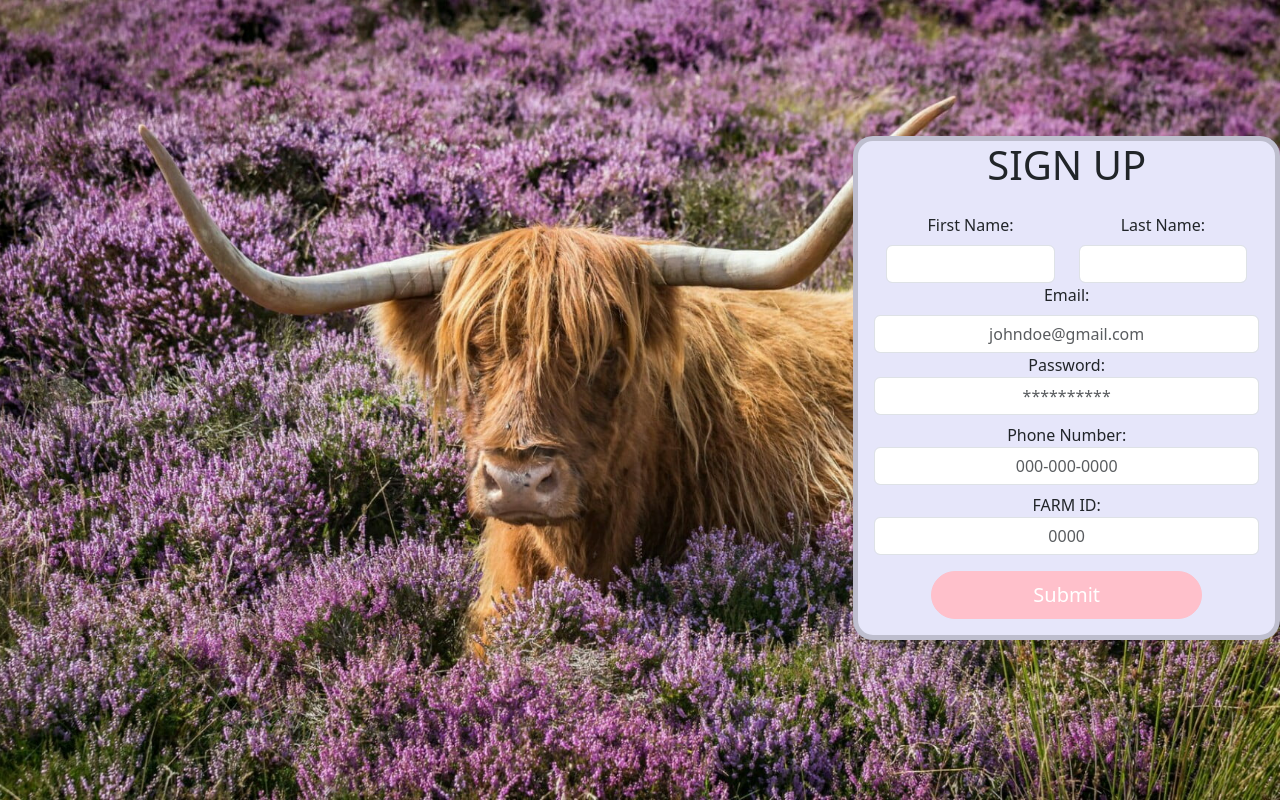
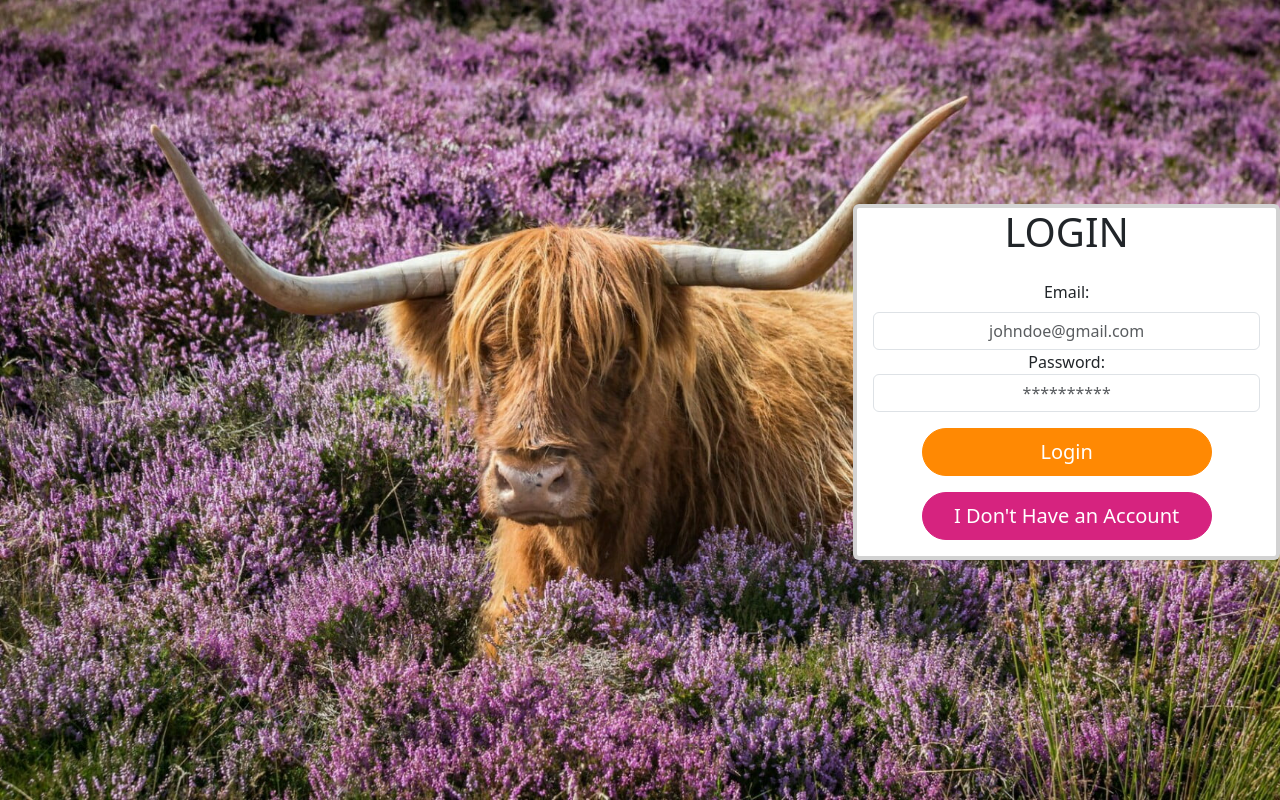
Before and after one commit to DonovanManogue/App-Dev-2-Final-Project-Team-Part-Timers-, a plain HTML site: page LoginPage/index.html in a window 1280 px wide. Drawn offline with nearby package versions, Linux system fonts and the light colour scheme.

Commit message:
sign up and the login page made
>:)

```diff
--- a/LoginPage/index.html
+++ b/LoginPage/index.html
@@ -10,68 +10,114 @@
 <style>
     .btn-pink {
         color: #fff;
-  background-color: #ffc0cb;
-  border-color: #ffc0cb;
+        background-color: #FF8903;
+        border-color: #FF8903;
+    }
+    .btn-outline-pink {
+        color: #fff;
+        background-color: #D6237F;
+        border-color: #D6237F;
+    }
+    .btn-outline-pink:hover {
+        color: #fff;
+        background-color: #d86ca4;
+        border-color: #d86ca4;
     }
 
     .btn-pink:hover {
         color: #fff;
-  background-color: #ff69b4;
-  border-color: #ff69b4;
+        background-color: #eeaf67;
+        border-color: #eeaf67;
     }
-
 </style>
 <body>
-    <div id="divLogin" class="col-12">
-        <div class="row vw-1">
-            <div class="col-md-6 col-lg-12 d-none d-md-block vh-100"
-            style="background-image: url(wallpaperflare.com_wallpaper.jpg);
-                   background-size: cover;">
-       </div>
+    <div class="container-fluid">
+        <div class="row">
+            <div class="col-md-6 col-lg-12 d-none d-md-block vh-100" style="background-image: url(wallpaperflare.com_wallpaper.jpg); background-size: cover;"></div>
 
-            <div class="col-sm-12 col-md-6 col-lg-4 vh-50 card border-5 justify-content-center"style="background-color: lavender; margin-right: 0px; position: absolute; right: 0; position: absolute; bottom: 20%; border: 3px light indigo ; border-radius: 20px;">
+
+            <div id="divSignUp"class="col-sm-12 col-md-6 col-lg-4 vh-50 card border-4 justify-content-center" style=" display:none; margin-right: 0px; position: absolute; right: 0; position: absolute; bottom: 30%;">
                 <div>
                     <div class="">
                         <h1 class="text-center">SIGN UP</h1>
                     </div>
-                    <div class="card-body ">
-                        <div class="form-group text-center">
+                    <div class="card-body">
                         <form>
+                            <div class="form-group">
                                 <div class="row">
                                     <div class="col">
                                         <label for="txtFirstName" class ="form-label">First Name:</label>
-                                        <input class ="form-control" id="txtFirstName">
+                                        <input class="form-control" id="txtFirstName" placeholder="jane">
                                     </div>
-                                    <div class ='col'>
+                                    <div class="col">
                                         <label for="txtLastName" class ="form-label">Last Name:</label>
-                                        <input class ="form-control" id="txtLastName">
+                                        <input class="form-control" id="txtLastName" placeholder="doe">
                                     </div>
-
+                                </div>
                                 <label for="txtEmail">Email:</label>
                                 <input type="email" id="txtEmail" class="form-control text-center mt-2" placeholder="johndoe@gmail.com">
                                 <label for="txtPassword">Password:</label>
                                 <input type="password" id="txtPassword" class="form-control text-center" placeholder="**********">
-
-                              <label for="txtPhoneNumber" class=" text-center mt-2">Phone Number:</label>
+                                <label for="txtPhoneNumber" class="text-center mt-2">Phone Number:</label>
                                 <input type="cell" id="txtPhoneNumber" class="form-control text-center" placeholder="000-000-0000">
-                              <label for="txtFARMID" class=" text-center mt-2">FARM ID:</label>
+                                <label for="txtFARMID" class="text-center mt-2">FARM ID:</label>
                                 <input type="text" id="txtFARMID" class="form-control text-center" placeholder="0000">
                                 <div class="text-center">
-                                <button type="button" class="btn btn-lg btn-pink rounded-pill w-75 mt-3">Submit</button>
+                                    <button type="button" id="btnSignUp" class="btn btn-lg btn-pink rounded-pill w-75 mt-3">Submit</button>
+                                    <button type="button" class="btn btn-lg btn-outline-pink rounded-pill w-75 mt-3" id="btnShowLogin">I Do Have an Account</button>
+                                </div>
                             </div>
                         </form>
                     </div>
-
-
+                </div>
+            </div>
+            <div id="divLogin">
+                <div class="col-sm-12 col-md-6 col-lg-4 vh-50 card border-4 justify-content-center" style="margin-right: 0px; position: absolute; right: 0; position: absolute; bottom: 30%;">
+                  <div>
+                    <div class="">
+                      <h1 class="text-center">LOGIN</h1>
+                    </div>
+                    <div class="card-body ">
+                      <div class="form-group text-center">
+                        <form>
+                          <label for="txtEmail">Email:</label>
+                          <input type="email" id="txtEmail" class="form-control text-center mt-2" placeholder="johndoe@gmail.com">
+                          <label for="txtPassword">Password:</label>
+                          <input type="password" id="txtPassword" class="form-control text-center" placeholder="**********">
+                          <div class="text-center">
+                            <button type="button" class="btn btn-lg btn-pink rounded-pill w-75 mt-3" id="btnLogin">Login</button>
+                            <button type="button" class="btn btn-lg btn-outline-pink rounded-pill w-75 mt-3" id="btnShowSignUp">I Don't Have an Account</button>
                           </div>
 
+                        </form>
+                      </div>
+                    </div>
                   </div>
                 </div>
               </div>
             </div>
 
-
 </body>
 <script src="https://cdn.jsdelivr.net/npm/bootstrap@5.3.0-alpha3/dist/js/bootstrap.bundle.min.js" integrity="sha384-ENjdO4Dr2bkBIFxQpeoTz1HIcje39Wm4jDKdf19U8gI4ddQ3GYNS7NTKfAdVQSZe" crossorigin="anonymous"></script>
 <script src="https://code.jquery.com/jquery-3.6.4.min.js" integrity="sha256-oP6HI9z1XaZNBrJURtCoUT5SUnxFr8s3BzRl+cbzUq8=" crossorigin="anonymous"></script>
+<script>
+ $(document).ready(function() {
+
+  // Show the sign up div when the "I Don't Have an Account" button is clicked
+  $("#btnShowSignUp").click(function() {
+    $("#divSignUp").show(1000);
+    $("#divLogin").hide(500);
+  });
+    // Show the sign up div when the "Sign Up" button is clicked
+  $("#btnShowLogin").click(function() {
+    $("#divLogin").show(1000);
+    $("#divSignUp").hide(500);
+  });
+  // Show the login div when the "Login" button is clicked
+  $("#btnLogin").click(function() {
+    $("#divLogin").show();
+    $("#divSignUp").hide();
+  });
+});
+  </script>
 </html>
```
Lines whose indentation alone changed are shown as unchanged.
